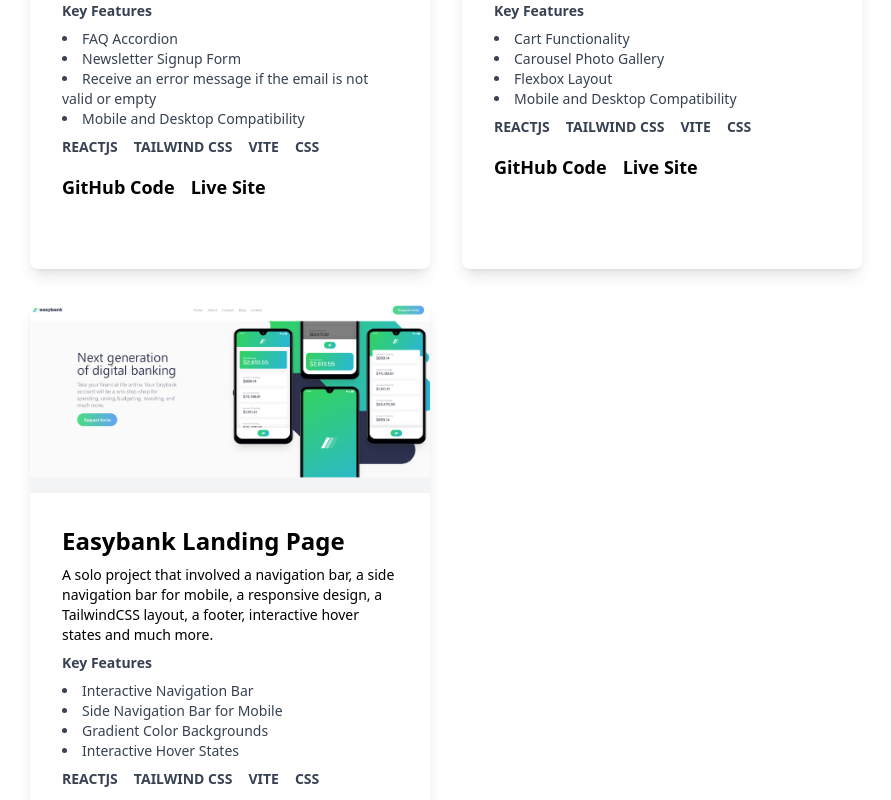
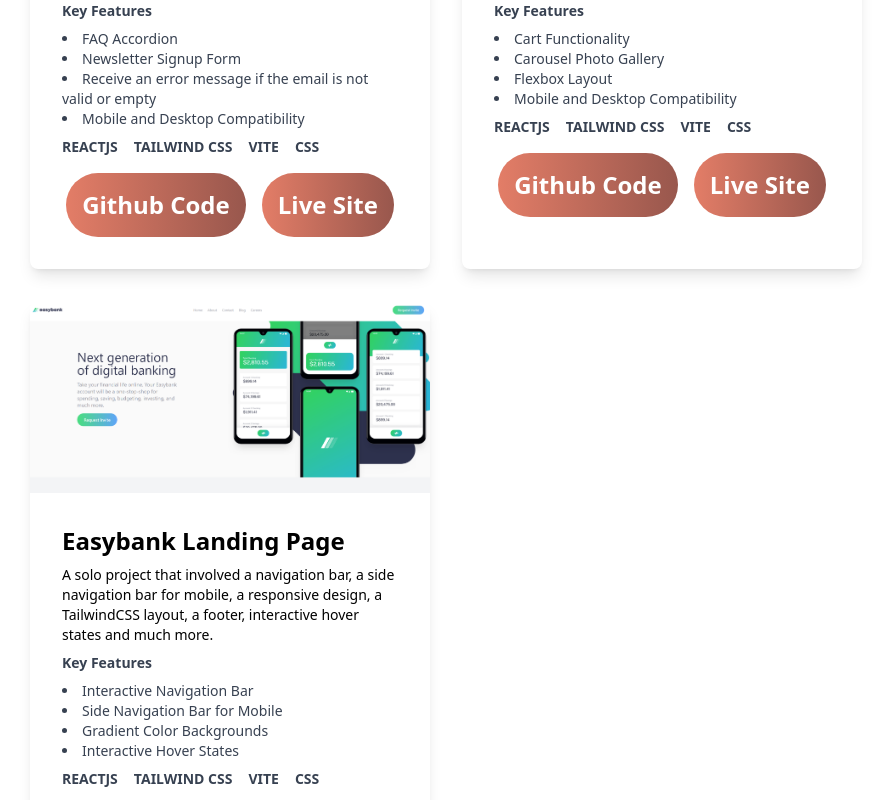
Before and after one commit to lavollmer/portfolio-lauradev, a React (Vite) app: page / in a window 1280 px wide. Shown: the part 2700-3500 px from the top of the page, without its empty margins (26-917 px from the left). Built offline with nearby package versions, Linux system fonts and the light colour scheme.

Commit message:
updating the buttons for projects

```diff
--- a/src/components/ProjectsCard.jsx
+++ b/src/components/ProjectsCard.jsx
@@ -60,17 +60,21 @@ const ProjectsCard = ({
             {skillFour}
           </p>
         </div>
-        <div className="flex flex-col text-sm   md:text-lg space-y-2 md:space-y-0 md:space-x-4 pt-4">
-          <div className="flex flex-row justify-start space-x-4 font-semibold">
+        <div className="flex flex-col text-md items-center md:text-lg md:space-y-0 md:space-x-4 pt-4">
+          <div className="flex flex-col justify-center items-center md:flex-row md:justify-start md:space-x-4 font-semibold">
             {githubCode && (
               <a
                 href={githubCode}
                 target="_blank"
                 rel="noopener noreferrer"
-                className="hover:text-royal-blue hover:animate-pulse"
                 aria-label="Go to the project's Github Code"
               >
-                GitHub Code
+                <button
+                  aria-label="Github Code"
+                  className="hover:animate-bounce bg-gradient-to-r to-redwood from-burnt-sienna rounded-full text-white cursor-pointer p-4 px-4 hover:from-redwood hover:to-burnt-sienna"
+                >
+                  <p className="font-bold text-md md:text-2xl">Github Code</p>
+                </button>
               </a>
             )}
             {livesite && (
@@ -78,10 +82,14 @@ const ProjectsCard = ({
                 href={livesite}
                 target="_blank"
                 rel="noopener noreferrer"
-                className="hover:text-royal-blue hover:animate-pulse"
                 aria-label="Go to the project's live website"
               >
-                Live Site
+                <button
+                  aria-label="Live Site"
+                  className="hover:animate-bounce bg-gradient-to-r to-redwood from-burnt-sienna rounded-full text-white cursor-pointer p-4 px-4 hover:from-redwood hover:to-burnt-sienna"
+                >
+                  <p className="font-bold text-md md:text-2xl">Live Site</p>
+                </button>
               </a>
             )}
           </div>
```
